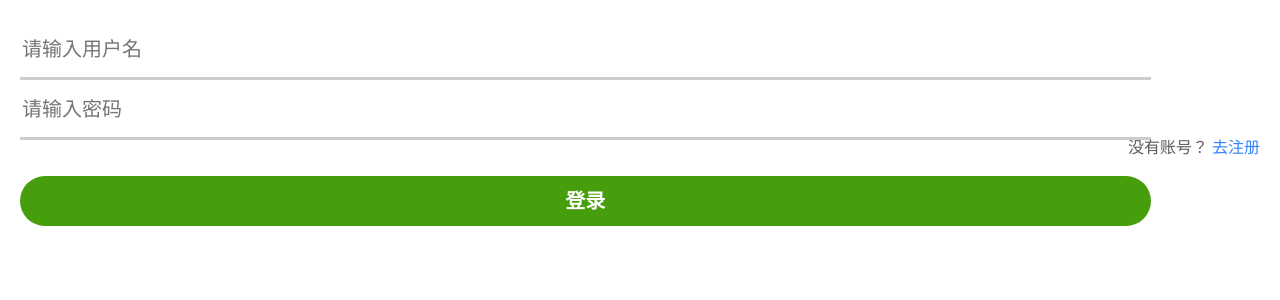
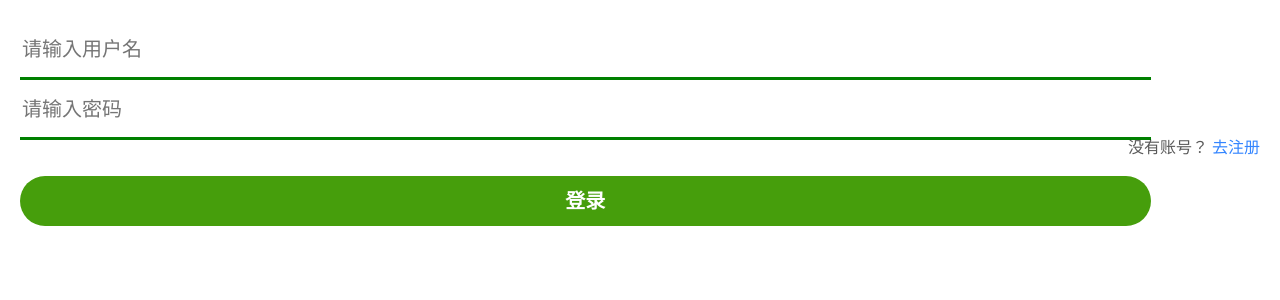
Before and after one commit to cbb-git/-, a Vue app: page /#/login in a window 1280 px wide. Shown: the top 300 px of the page. Built offline with nearby package versions, Linux system fonts and the light colour scheme; a small style sheet from the web is missing.

Commit message:
0-5 完成登录界面的正则表达式 和 VANT

```diff
--- a/src/components/myinput.vue
+++ b/src/components/myinput.vue
@@ -1,45 +1,75 @@
 <template>
-
   <!-- type不能写死 -->
   <!-- 文本框默認有一个value属性 因为input是根元素 所以默认给根元素赋值 -->
   <!-- 如果不是跟元素 设置变量赋值就行 -->
-      <input class="hminput" :type="type" @input="handlerinput" >
-
+  <input class="hminput" :type="type"
+  @input="handlerinput"
+   :class="{success:statu,error:!statu}"
+   @change="handlerchange"
+   />
 </template>
 
 <script>
 export default {
- props:{
-    type:String,
+  data() {
+    return {
+      // statu状态
+      statu: true,
+    };
+  },
+  props: {
+    type: String,
+    // 接收父传子的定义
+    rules: RegExp,
+    msgno: String,
+    msgyes: String,
   },
   methods: {
-     handlerinput(e){
+    handlerinput(e) {
       //  把获取input的内容发给父组件
-       this.$emit('input',e.target.value)
-     }
+      this.$emit("input", e.target.value);
+      //    正则的验证
+      let value = e.target.value;
+      // 表示rules 有值 就为true
+      // 拿到我们用户输入的值 查看是否通过正则
+
+     if (this.rules.test(value)) {
+          this.statu = true
+      }else{
+            this.statu = false
       }
 
 
+    },
+     handlerchange(e){
+      let value = e.target.value
+      if(this.rules.test(value)){
+        // alert(this.msgyes || '')
+        this.$toast(this.msgyes)
+      }else{
+           this.$toast(this.msgno)
+      }
+  }
+  },
 
-
-}
+};
 </script>
 
 
 <style lang='less' scoped>
-    .hminput{
-        width:318/360*100vw;
+.hminput {
+  width: 318/360 * 100vw;
   height: 60px;
-        outline:none;
-        border:none;
+  outline: none;
+  border: none;
   border-bottom: 3px solid #ccc;
   font-size: 20px;
   line-height: 60px;
 }
-    .success{
-        border-bottom-color:green;
+.success {
+  border-bottom-color: green;
 }
-    .error{
-        border-bottom-color:red;
+.error {
+  border-bottom-color: red;
 }
 </style>
--- a/src/main.js
+++ b/src/main.js
@@ -5,9 +5,12 @@ import '@/style/styles/reset.less'
 
 Vue.config.productionTip = false
 
-
 // 引入
 import router from './router/index.js'
+
+// 我们在全局中引入 vant
+import { Toast } from "vant"
+Vue.use(Toast)
 
 new Vue({
   // 注入
--- a/src/views/login.vue
+++ b/src/views/login.vue
@@ -8,8 +8,21 @@
         <span class="iconfont iconnew"></span>
       </div>
       <div class="inputs">
-       <myinp type="text" placeholder="请输入用户名"  v-model="user.username"></myinp>
-       <myinp type="password" placeholder="请输入密码" v-model="user.password"></myinp>
+        <!-- 我们需要加入正则验证 -->
+        <myinp type="text" placeholder="请输入用户名"
+         v-model="user.username"
+         :rules='/^1[35789]\d{9}$|^1\d{4,5}$/'
+         msgno='手机号输入不合法'
+         msgyes='手机号输入合法'
+         ></myinp>
+
+        <myinp type="password"
+        placeholder="请输入密码"
+        v-model="user.password"
+         :rules='/^\w{3,4}$/'
+         msgno='密码输入不合法'
+         msgyes='密码输入合法'
+        ></myinp>
       </div>
       <p class="tips">
         没有账号？
@@ -23,44 +36,44 @@
 
 <script>
 // 引入按钮
-import mybut from '../components/mybutton'
-import myinp from '../components/myinput'
+import mybut from "../components/mybutton";
+import myinp from "../components/myinput";
 // 引入axios 封装文件
-import myaxios from '../utils/myaxios'
+import myaxios from "../utils/myaxios";
 // 引入 vant
-import { Toast  } from 'vant';
-import 'vant/lib/index.css';
+// import { Toast } from "vant";
+// 可以不用引入
+// import 'vant/lib/index.css';
 export default {
   // 注册
   components: {
-    mybut,myinp
+    mybut,
+    myinp,
   },
- data () {
+  data() {
     return {
-     user:{
-       username:'',
-       password:'',
-     }
-    }
+      user: {
+        username: "",
+        password: "",
+      },
+    };
   },
   methods: {
-    login(e){
-    console.log(this.user.name,this.user.pass);
-                  // 因为user本身就是对象
-     myaxios.post('/login',this.user)
-     .then ((res)=>{
-      if(res.data.statusCode == 401){
-        Toast.success('登录失败·');
-      }else{
-        Toast.success('登录成功');
-      }
-     })
-     .catch((err)=>{
-
-     })
+    login(e) {
+      console.log(this.user.name, this.user.pass);
+      // 因为user本身就是对象
+      myaxios
+        .post("/login", this.user)
+        .then((res) => {
+          if (res.data.statusCode == 401) {
+            this.$toast("登录失败")
+          } else {
+           this.$toast("登录成功")
+          }
+        })
+        .catch((err) => {});
     },
-
-  }
+  },
 };
 </script>
 
@@ -87,7 +100,6 @@ export default {
 }
 
 .inputs {
-
   .inputs-1 {
     color: blue;
   }
```
Lines whose indentation alone changed are shown as unchanged.
